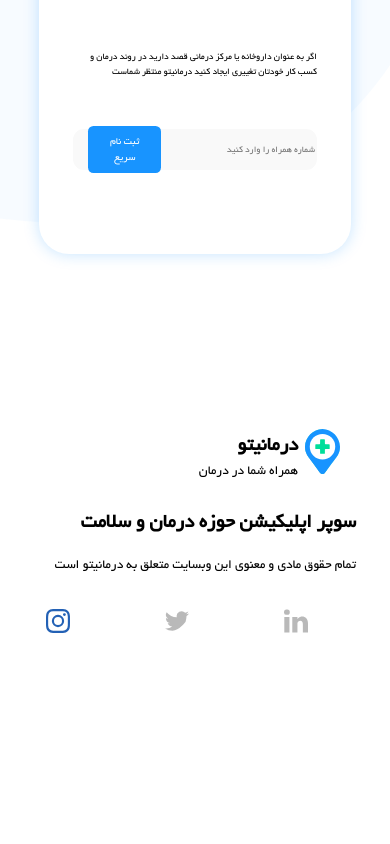
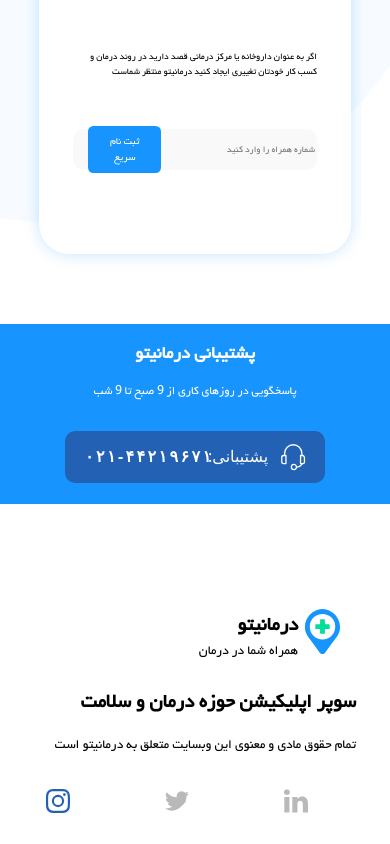
Before and after one commit to Alioo11/Darmanito, a React (Create React App) app: page / in a window 390 px wide. Shown: the part 3591-4435 px from the top of the page. Before the commit the page ends 4255 px from the top, so only its background shows below. Built offline with nearby package versions, Linux system fonts and the light colour scheme.

Commit message:
debug footer section

```diff
--- a/src/componants/footer/Footer.css
+++ b/src/componants/footer/Footer.css
@@ -1,3 +1,30 @@
+/**********************support ****************************/
+.support {
+  background-color: var(--blue);
+  width: 100%;
+  height: 130px;
+  display: flex;
+  justify-content: space-between;
+  align-items: center;
+  flex-direction: row;
+}
+.support__icon {
+  margin: 0px 50px 0px 50px;
+}
+.support__content {
+  color: white;
+  display: flex;
+  flex-direction: row-reverse;
+  justify-content: space-around;
+}
+.support__content__title {
+  margin: 0px 150px 0px 30px;
+}
+.support__content__text {
+  margin: 8px 30px 0px 30px;
+}
+
+/******************footer********************/
 .footer {
   height: 25rem;
   display: flex;
@@ -87,6 +114,19 @@
   .footer__media {
     flex: 2;
   }
+  .support {
+    font-size: 0.9em;
+  }
+  .support__icon {
+    margin: 0px 10px 0px 10px;
+  }
+
+  .support__content__title {
+    margin: 0px 20px 0px 20px;
+  }
+  .support__content__text {
+    margin: 8px 30px 0px 30px;
+  }
 }
 
 @media only screen and (max-width: 720px) {
@@ -102,4 +142,19 @@
   .footer__media__media-list img {
     margin: 0 3.5rem;
   }
+  .support {
+    flex-direction: column-reverse;
+    justify-content: space-around;
+    height: 180px;
+  }
+  .support__content {
+    flex-direction: column;
+    align-items: center;
+  }
+  .support__content__text {
+    margin-top: 15px;
+  }
+  .support__icon {
+    margin: 0px 10px 0px 10px;
+  }
 }
--- a/src/componants/footer/Footer.js
+++ b/src/componants/footer/Footer.js
@@ -6,10 +6,22 @@
 import linkedin from "./../../assets/img/linkedin.svg";
 import black_bazar from "./../../assets/img/black-bazar.svg";
 import sib_app_black from "./../../assets/img/sib-app-black.svg";
+import support_phone_number from "./../../assets/img/support-phone-number.svg";
 
 function Footer() {
   return (
     <div>
+      <section className='support'>
+        <div className='support__icon'>
+          <img src={support_phone_number} alt='support_phone_number' />
+        </div>
+        <div className='support__content'>
+          <h2 className='support__content__title'>پشتیبانی درمانیتو</h2>
+          <p className='support__content__text'>
+            پاسخگویی در روزهای کاری از 9 صبح تا 9 شب
+          </p>
+        </div>
+      </section>
       <footer className='footer'>
         <section className='footer__media'>
           <div className='footer__media__logo'>
```
